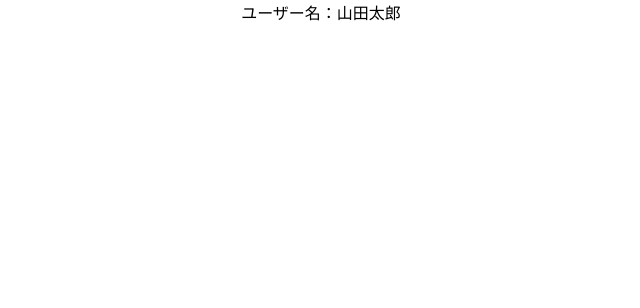
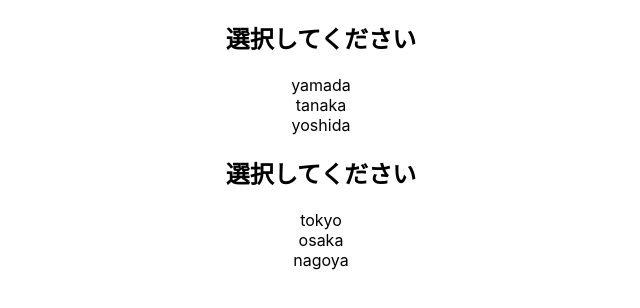
Before and after one commit to ttcksf/react-ts-demo, a React (Create React App) app: page / in a window 1280 px wide. Shown: the top 308 px of the page, without its empty margins (319-959 px from the left). Built offline with nearby package versions, Linux system fonts and the light colour scheme.

Commit message:
add:generic-type

```diff
--- a/src/App.tsx
+++ b/src/App.tsx
@@ -1,7 +1,7 @@
 import React from 'react';
 import logo from './logo.svg';
 import './App.css';
-import ComponentProps from './screens/component-props/ComponentProps';
+import GenericProps from './screens/generic-props/GenericProps';
 
 function App() {
   // npx create-react-app フォルダ名 --template typescript
@@ -9,7 +9,7 @@ function App() {
 
   return (
     <div className="App">
-      <ComponentProps />
+      <GenericProps />
     </div>
   );
 }
--- /dev/null
+++ b/src/screens/generic-props/GenericProps.tsx
@@ -0,0 +1,15 @@
+import React from 'react';
+import Lists from './Lists';
+
+const GenericProps = () => {
+  const users = ['yamada', 'tanaka', 'yoshida'];
+  const areas = ['tokyo', 'osaka', 'nagoya'];
+  return (
+    <div>
+      <Lists items={users} onClick={(item) => console.log(item)} />
+      <Lists items={areas} onClick={(item) => console.log(item)} />
+    </div>
+  );
+};
+
+export default GenericProps;
--- /dev/null
+++ b/src/screens/generic-props/Lists.tsx
@@ -0,0 +1,25 @@
+import React from 'react';
+
+type ListProps = {
+  // 配列で受け取る時は要素の型指定
+  items: string[];
+  // 関数のため引数と戻り値の型指定
+  onClick: (value: string) => void;
+};
+
+const Lists = ({ items, onClick }: ListProps) => {
+  return (
+    <div>
+      <h2>選択してください</h2>
+      {items.map((item, index) => {
+        return (
+          <div key={index} onClick={() => onClick(item)}>
+            {item}
+          </div>
+        );
+      })}
+    </div>
+  );
+};
+
+export default Lists;
```
